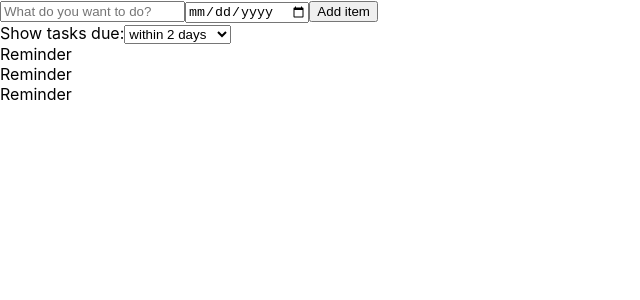
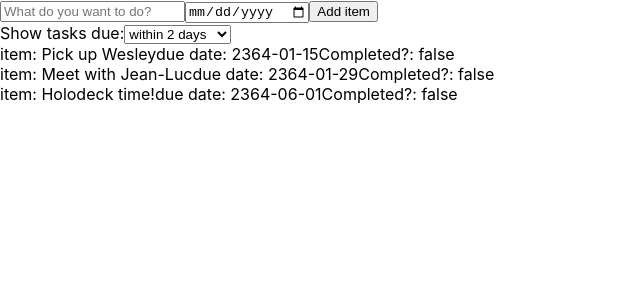
Before and after one commit to KenyOgun/reminders-app, a React (Create React App) app: page / in a window 1280 px wide. Shown: the top 300 px of the page, without its empty margins (0-640 px from the left). Built offline with nearby package versions, Linux system fonts and the light colour scheme.

Commit message:
changed Reminder component to accept props data from RemindersList and display it

```diff
--- a/src/Reminder.js
+++ b/src/Reminder.js
@@ -1,5 +1,11 @@
 function Reminder(props) {
-  return <div>Reminder</div>;
+  return (
+    <div>
+      item: {props.reminderText}
+      due date: {props.dueDate}
+      Completed?: {String(props.isComplete)}
+    </div>
+  );
 }
 
 export default Reminder;
```
